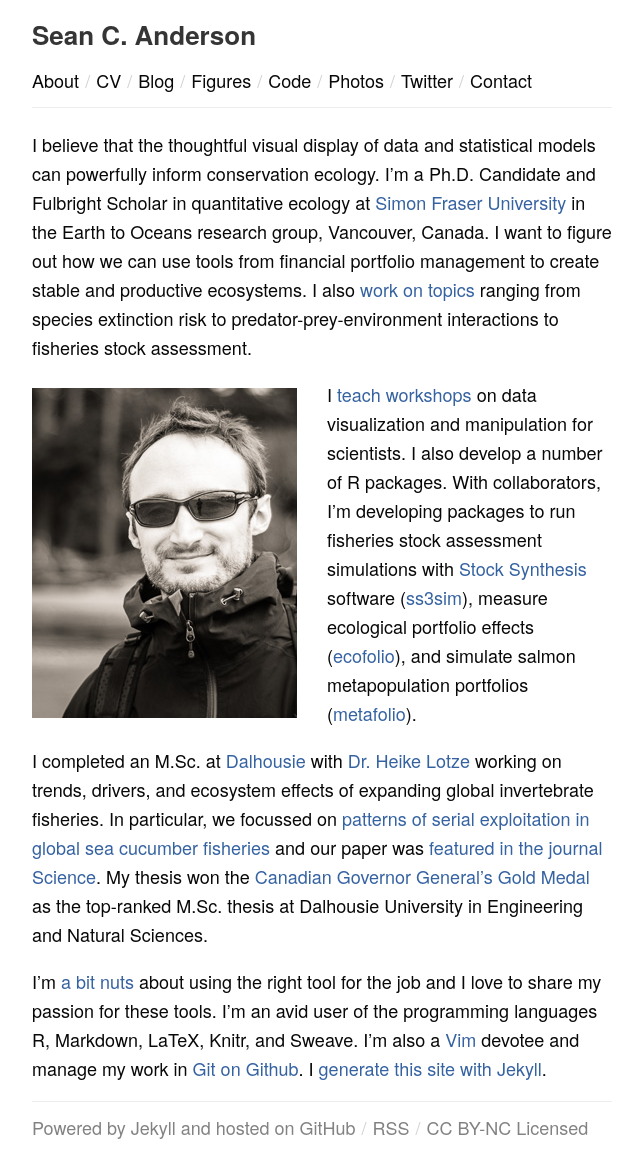
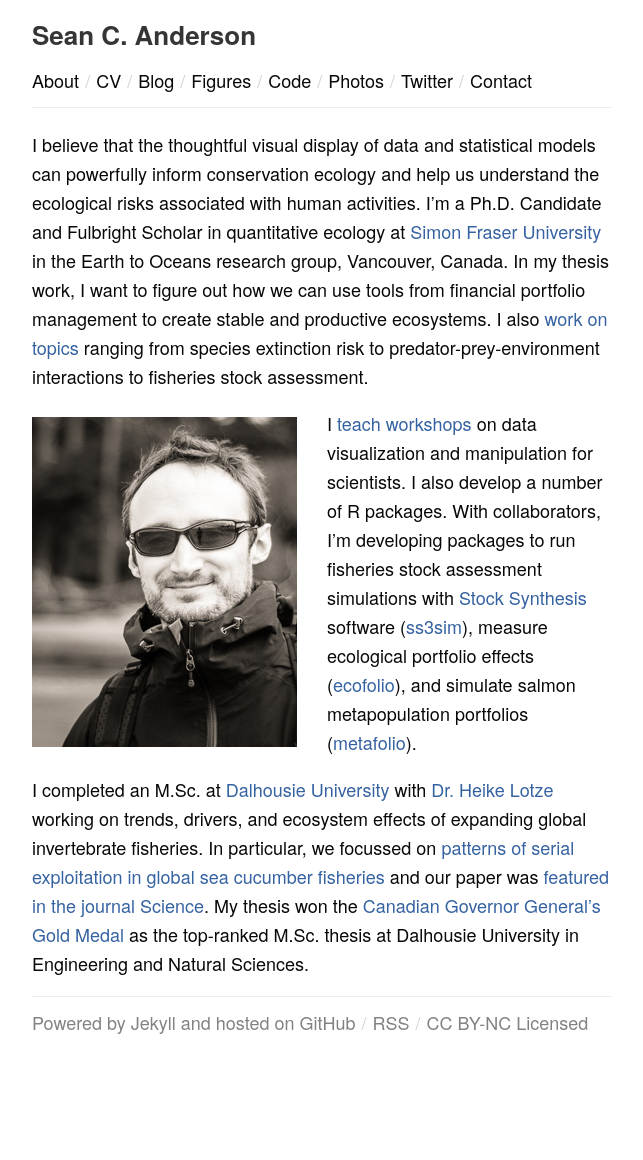
Before and after one commit to seananderson/seananderson.ca, a Jekyll site: the page built from index.md, in a window 1280 px wide. Shown: the whole page, without its empty margins (318-961 px from the left). Built offline with Jekyll 4.4.1, drawn with Linux system fonts in a browser that asks for light colours; Markdown is read by kramdown in place of the engine named in the settings; comment, search, counter and statistics services are not loaded; after the commit the page ends 1055 px from its top, so only the background shows below that.

Commit message:
Minor edits and wrap front page

```diff
--- a/index.md
+++ b/index.md
@@ -3,17 +3,42 @@
 title: seananderson.ca
 ---
 
-
-I believe that the thoughtful visual display of data and statistical models can powerfully inform conservation ecology.
-I'm a Ph.D. Candidate and Fulbright Scholar in quantitative ecology at [Simon Fraser University][sfu] in the Earth to Oceans research group, Vancouver, Canada. I want to figure out how we can use tools from financial portfolio management to create stable and productive ecosystems. I also [work on topics](/cv.html#publications) ranging from species extinction risk to predator-prey-environment interactions to fisheries stock assessment.
+I believe that the thoughtful visual display of data and statistical models can
+powerfully inform conservation ecology and help us
+understand the ecological risks associated with human activities.
+I'm a Ph.D. Candidate and Fulbright Scholar in quantitative ecology at
+[Simon Fraser University][sfu]
+in the Earth to Oceans research group,
+Vancouver, Canada.
+In my thesis work, I want to figure out how we can use tools from
+financial portfolio management to create stable and productive ecosystems.
+I also [work on topics](/cv.html#publications) ranging from
+species extinction risk to predator-prey-environment interactions
+to fisheries stock assessment.
 
 <img src="images/sean_anderson_olymp_headshot.jpg" alt="Sean C. Anderson" width="265" height="330" class="headshot"/>
 
-I [teach workshops](/cv.html#teaching) on data visualization and manipulation for scientists. I also develop a number of R packages. With collaborators, I'm developing packages to run fisheries stock assessment simulations with [Stock Synthesis][nefsc] software ([ss3sim]), measure ecological portfolio effects ([ecofolio]), and simulate salmon metapopulation portfolios ([metafolio]).
+I [teach workshops](/cv.html#teaching) on data visualization and manipulation
+for scientists. I also develop a number of R packages. With collaborators, I'm
+developing packages to run fisheries stock assessment simulations with
+[Stock Synthesis][nefsc] software ([ss3sim]), measure ecological portfolio
+effects ([ecofolio]), and simulate salmon metapopulation portfolios
+([metafolio]).
 
-I completed an M.Sc. at [Dalhousie][dal] with [Dr. Heike Lotze] working on trends, drivers, and ecosystem effects of expanding global invertebrate fisheries. In particular, we focussed on [patterns of serial exploitation in global sea cucumber fisheries][cucdoi] and our paper was [featured in the journal Science][sciencemag]. My thesis won the [Canadian Governor General's Gold Medal][gg] as the top-ranked M.Sc. thesis at Dalhousie University in Engineering and Natural Sciences.
+I completed an M.Sc. at [Dalhousie University][dal] with [Dr. Heike Lotze] working on
+trends, drivers, and ecosystem effects of expanding global invertebrate
+fisheries. In particular, we focussed on
+[patterns of serial exploitation in global sea cucumber fisheries][cucdoi]
+and our paper was [featured in the journal Science][sciencemag].
+My thesis won the [Canadian Governor General's Gold Medal][gg]
+as the top-ranked M.Sc. thesis at Dalhousie University in Engineering and
+Natural Sciences.
 
-I'm [a bit nuts][colophon] about using the right tool for the job and I love to share my passion for these tools. I'm an avid user of the programming languages R, Markdown, LaTeX, Knitr, and Sweave. I'm also a [Vim] devotee and manage my work in [Git on Github][my github]. I [generate this site with Jekyll](/colophon.html).
+<!--I'm [a bit nuts][colophon] about using the right tool for the job and I love to-->
+<!--share my passion for these tools. I'm an avid user of the programming languages-->
+<!--R, Markdown, LaTeX, Knitr, and Sweave. I'm also a [Vim] devotee and manage my-->
+<!--work in [Git on Github][my github]. -->
+<!--I [generate this site with Jekyll](/colophon.html).-->
 
 [Vim]: http://en.wikipedia.org/wiki/Vim_(text_editor)
 [dal]: http://dal.ca/
```
